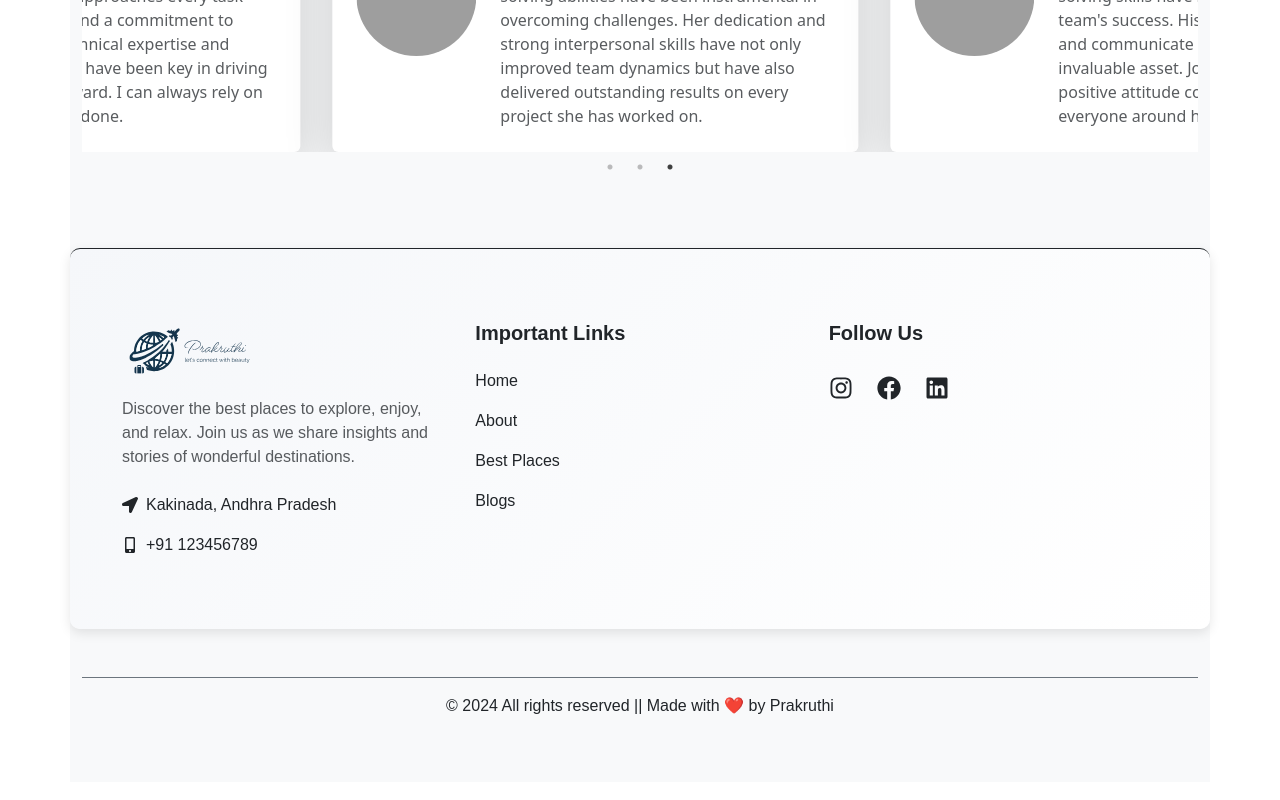
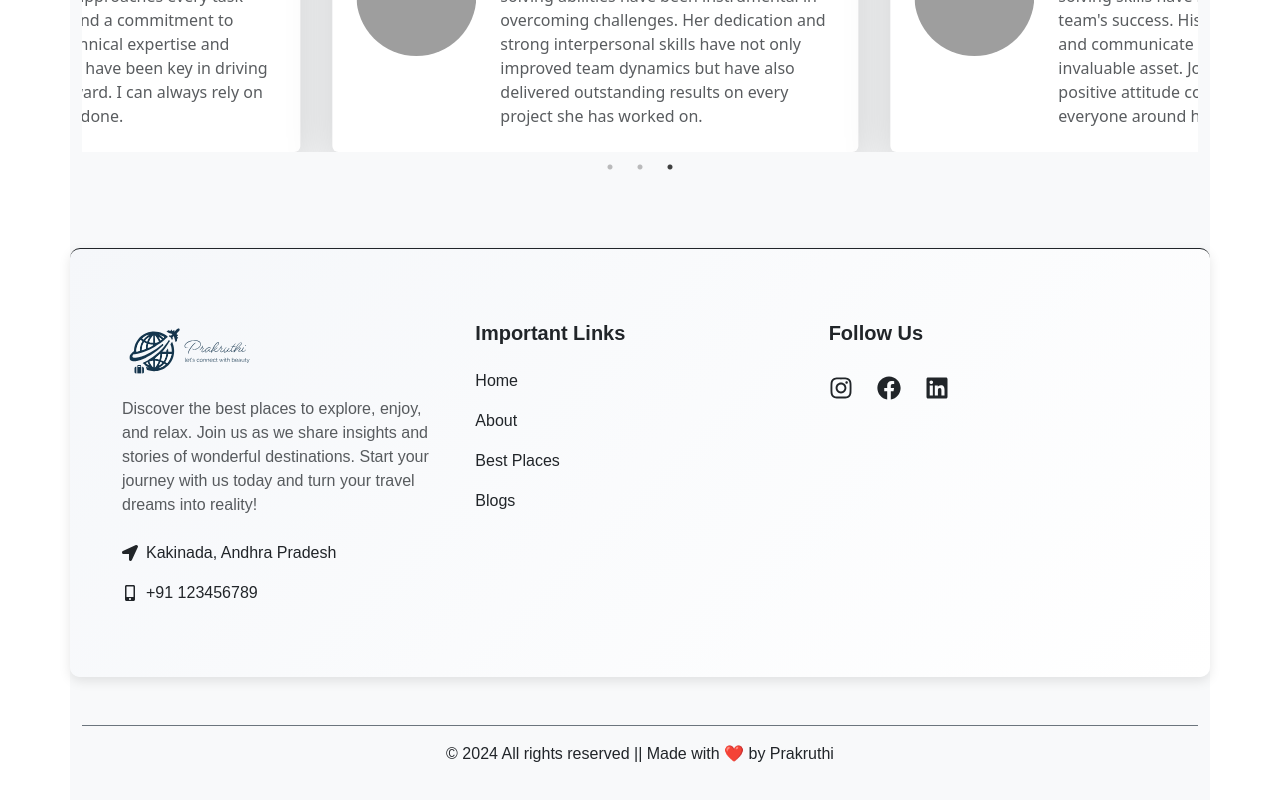
Before and after one commit to OletiSatishKumar/Tourism_website_using_React, a React (Vite) app: page / in a window 1280 px wide. Shown: the part 3917-4717 px from the top of the page. Built offline with nearby package versions, Linux system fonts and the light colour scheme; grey boxes are pictures that could not be loaded.

Commit message:
Update footer

```diff
--- a/src/components/footer/Footer.jsx
+++ b/src/components/footer/Footer.jsx
@@ -42,6 +42,7 @@ const Footer = () => {
             <p className="text-muted" style={{ fontSize: "1rem", lineHeight: "1.5" }}>
               Discover the best places to explore, enjoy, and relax. Join us as we
               share insights and stories of wonderful destinations.
+              Start your journey with us today and turn your travel dreams into reality!
             </p>
             <div className="d-flex align-items-center gap-2 mt-4">
               <FaLocationArrow className="text-dark" />
```
